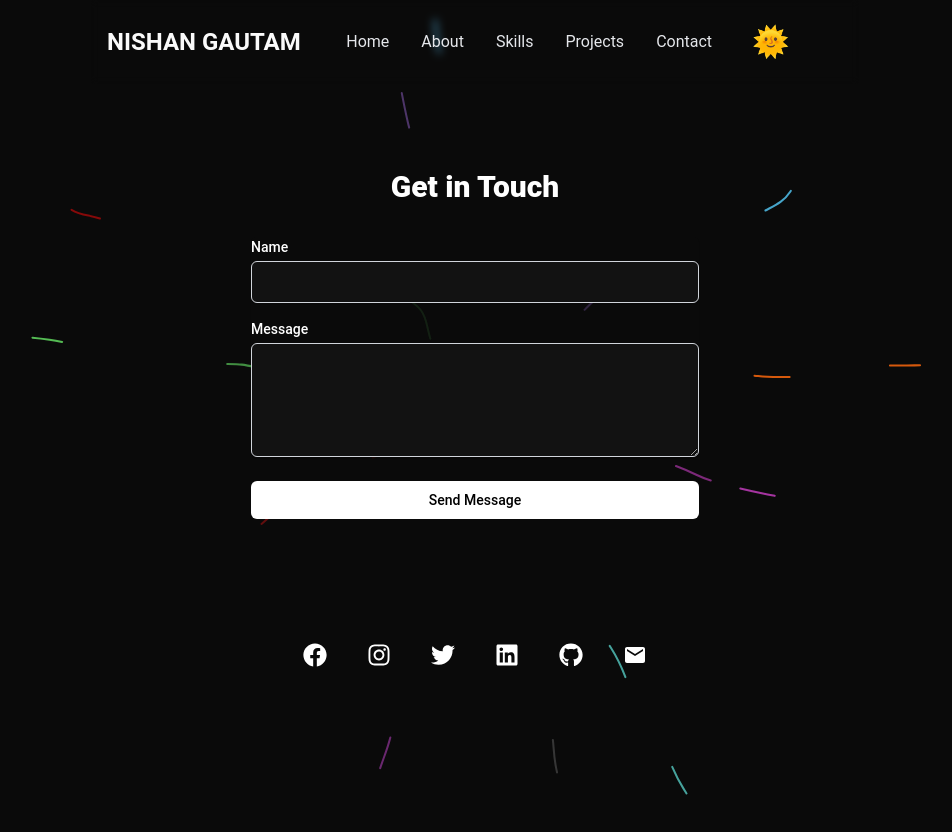
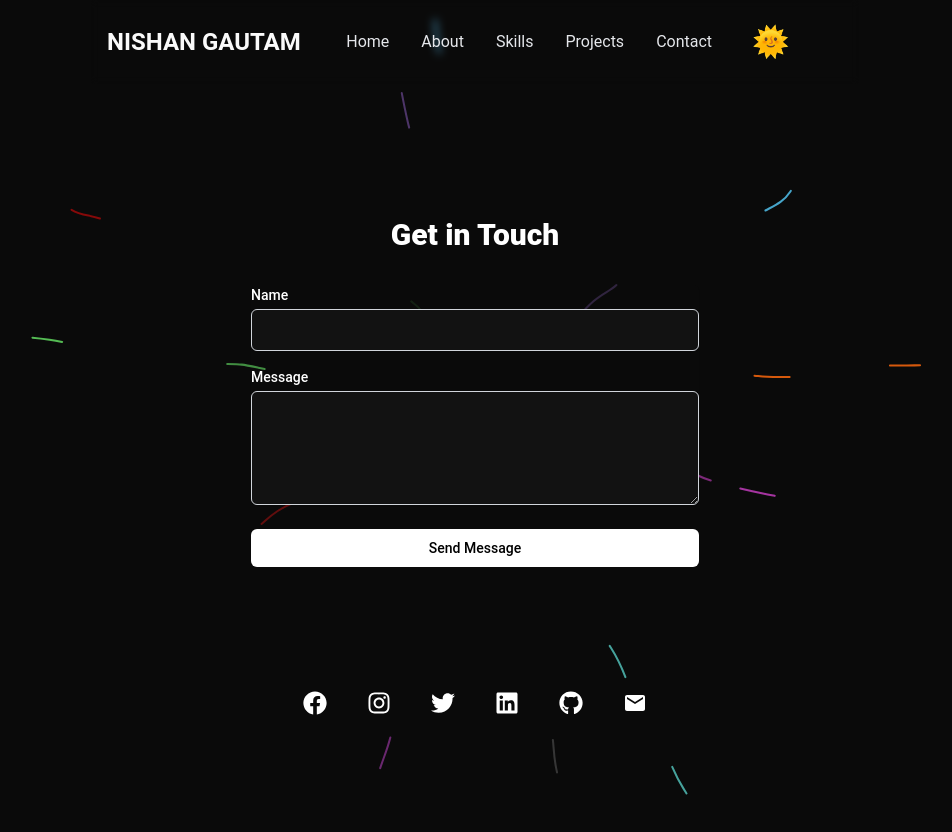
Before and after one commit to nxhettry/Minimal-Portfolio, a Next.js app: page /contact in a window 1280 px wide. Shown: the top 832 px of the page, without its empty margins (165-1117 px from the left). Built offline with nearby package versions, Linux system fonts and the light colour scheme; what @nextui-org/react would draw is missing.

Commit message:
fixed a bug for toaster

```diff
--- a/app/(pages)/contact/page.tsx
+++ b/app/(pages)/contact/page.tsx
@@ -80,7 +80,7 @@ const ContactForm: React.FC = () => {
   };
 
   return (
-    <div className="min-h-screen bg-white dark:bg-inherit px-4 sm:px-6 lg:px-8 flex flex-col space-y-24 items-center justify-center">
+    <div className="relative min-h-screen bg-white dark:bg-inherit px-4 sm:px-6 lg:px-8 flex flex-col space-y-24 items-center justify-center">
       <div className="max-w-md w-full space-y-8">
         <div>
           <h2 className=" text-center text-3xl font-extrabold dark:text-white text-gray-900">
@@ -181,7 +181,9 @@ const ContactForm: React.FC = () => {
         ))}
       </div>
 
-      <Toaster />
+      <div className="absolute top-0 right-0">
+        <Toaster />
+      </div>
     </div>
   );
 };
```
